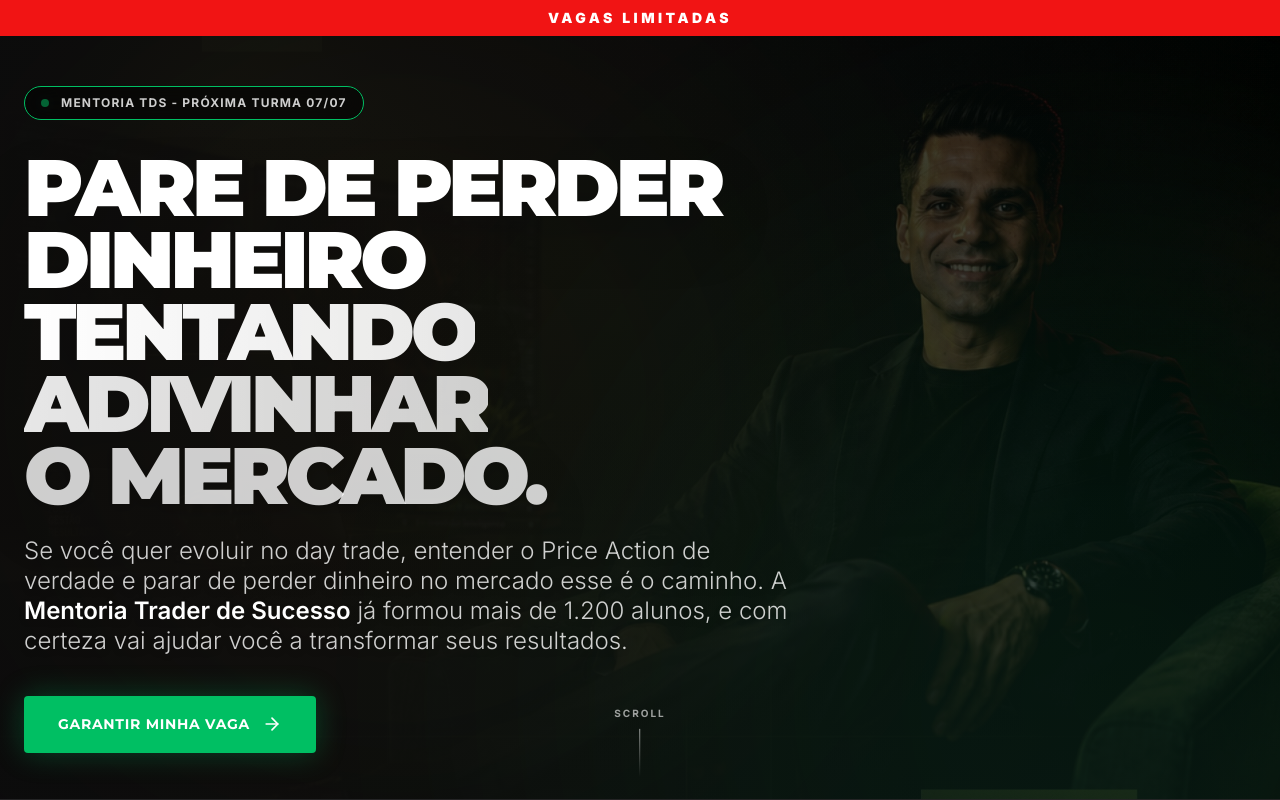
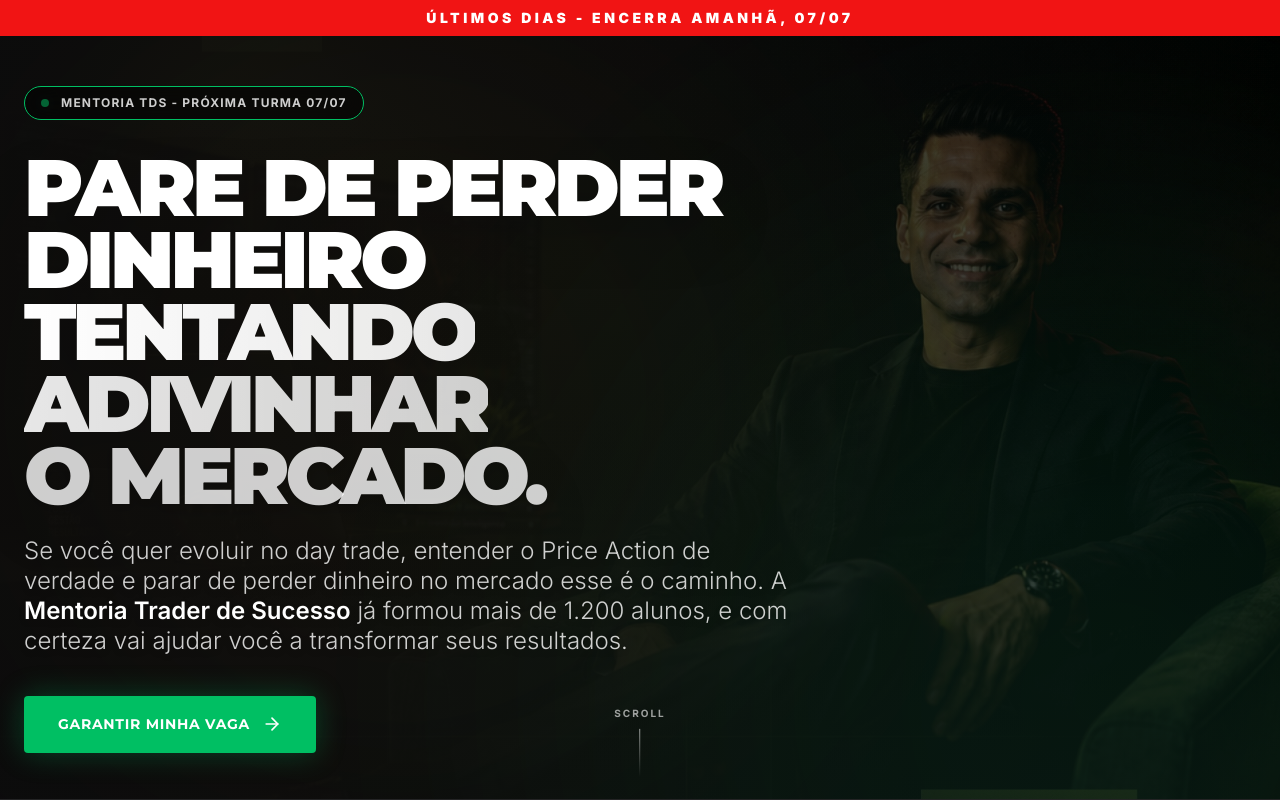
Before and after one commit to victorsilvestre/brunoborges_site, a Next.js app in the folder webapp/: page /mentoria-tds in a window 1280 px wide. Shown: the top 800 px of the page. Built offline with nearby package versions, Linux system fonts and the light colour scheme.

Commit message:
mudança texto faixa destaque do Hero

```diff
--- a/webapp/app/mentoria-tds/components/Hero.tsx
+++ b/webapp/app/mentoria-tds/components/Hero.tsx
@@ -15,7 +15,7 @@ export function Hero() {
             {/* Faixa de urgência - Vagas Limitadas */}
             <div className="absolute top-0 left-0 right-0 z-20 bg-[var(--red-bear)] py-2 flex items-center justify-center">
                 <span className="text-white text-xs md:text-sm font-black uppercase tracking-[0.25em]">
-                    Vagas Limitadas
+                    Últimos Dias - Encerra Amanhã, 07/07
                 </span>
             </div>
 
```
